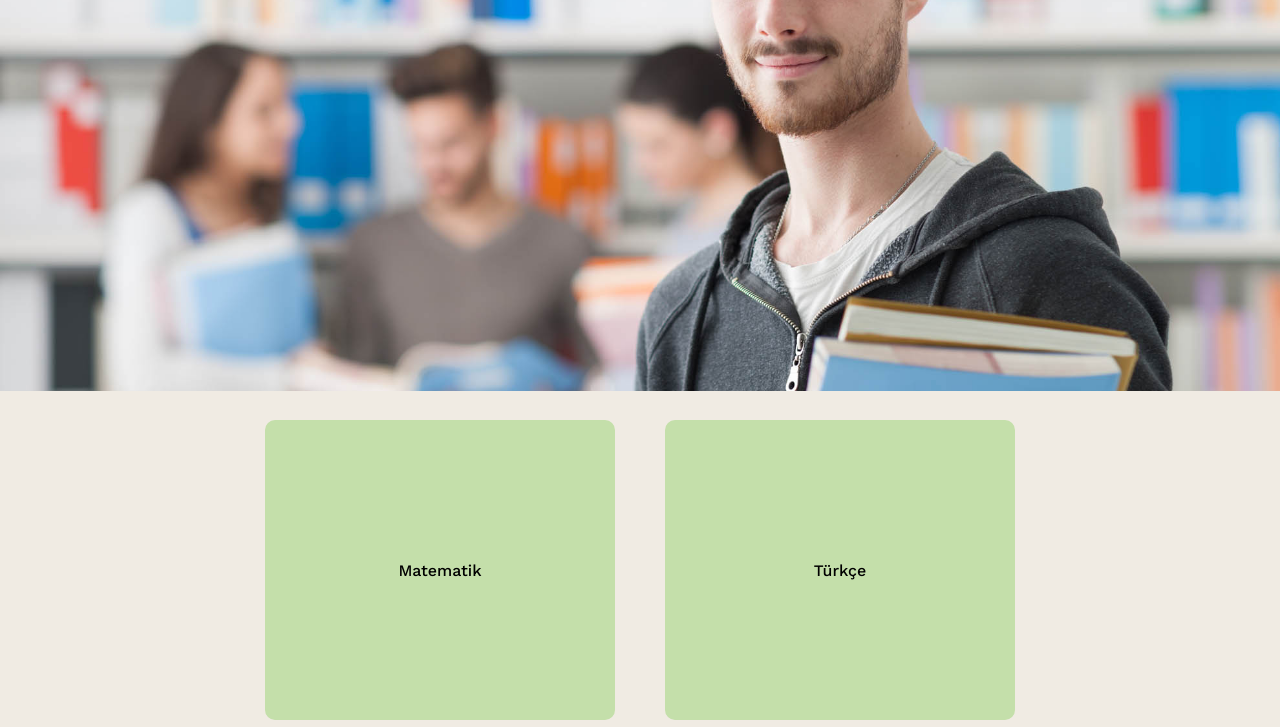
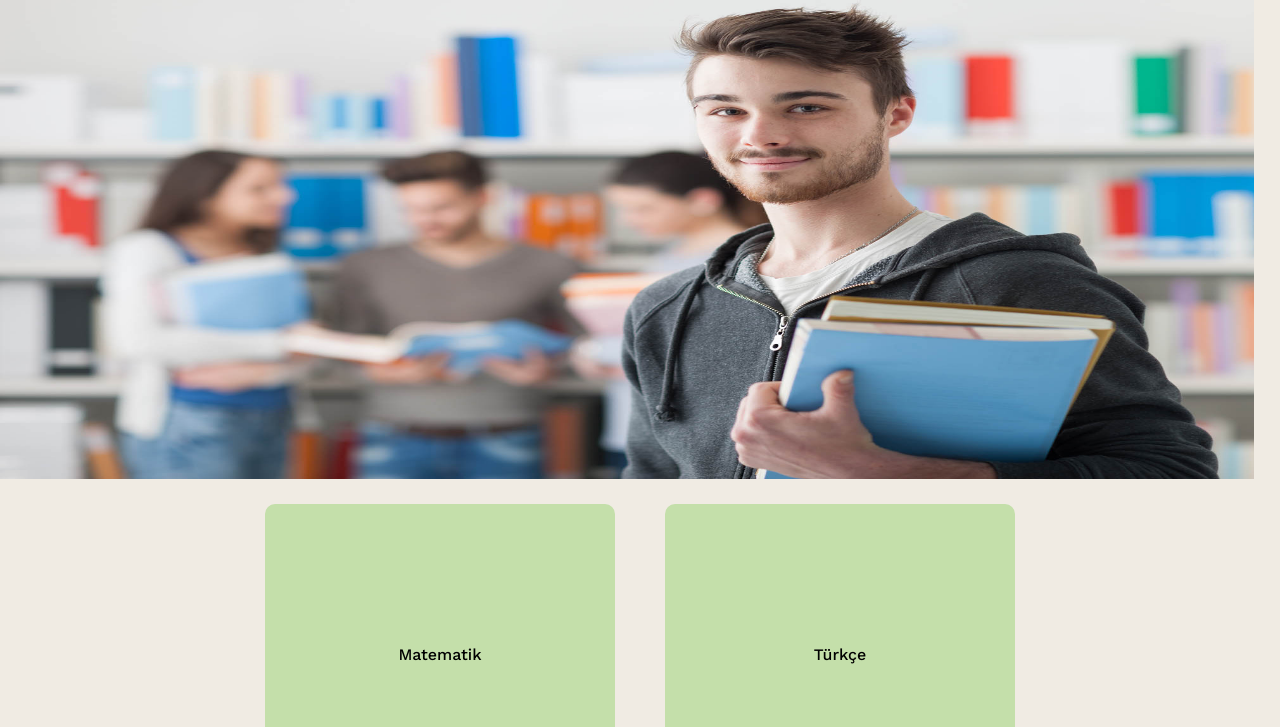
Before and after one commit to pureprime/patika, a plain HTML site: page index.html in a window 1280 px wide. Shown: the part 59-786 px from the top of the page. Drawn offline with nearby package versions, Linux system fonts and the light colour scheme.

Commit message:
css düzeltme

```diff
--- a/styles.css
+++ b/styles.css
@@ -152,14 +152,10 @@ padding-right: 40px;
 font-weight: 700;
 }
 .slide{
-display:contents;
-padding: 0;
-margin: 0;
+
+height: 61vh;
 }
 .slide img{
-  object-fit: cover;
-  object-position: center;
-width: 100%;
-height: 50vh;
-margin: 0;
+  width: 98vw;
+      height: 100%;
 }
```
